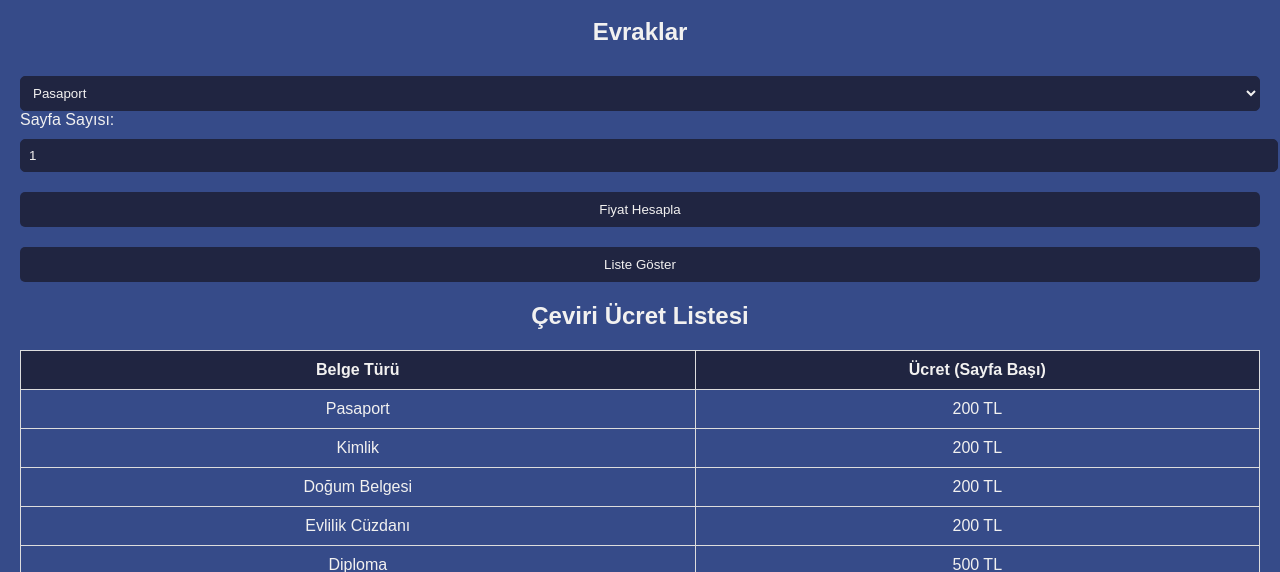
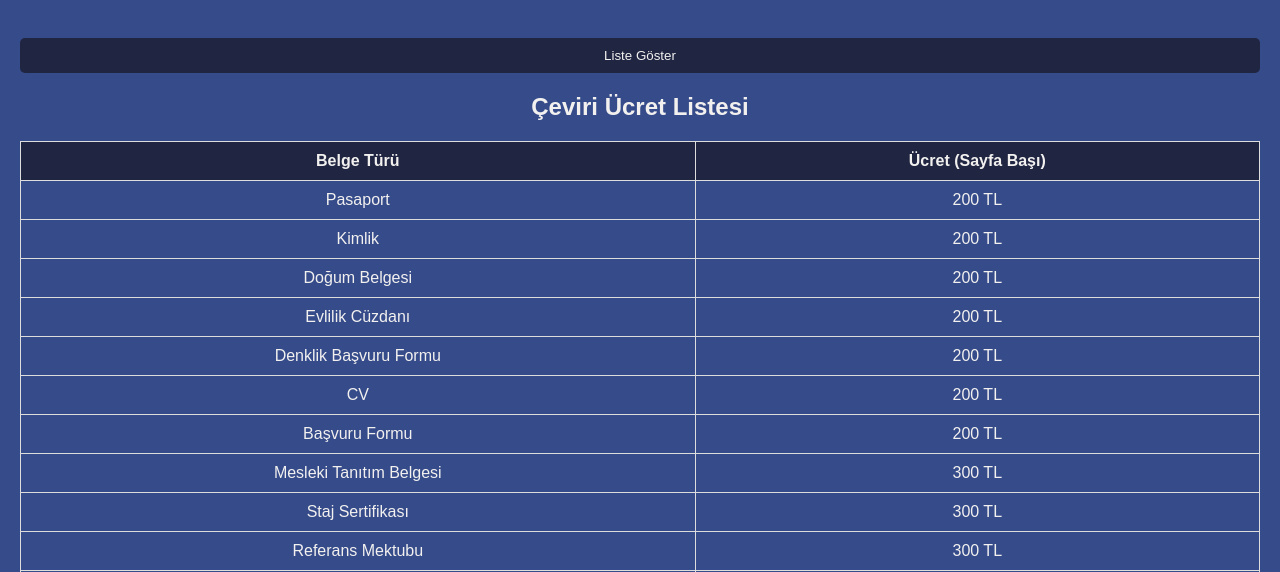
Before and after one commit to onurqlp/TERC-ME, a plain HTML site: page index.html in a window 1280 px wide. Both pictures are taken after a click on the button "Liste Göster". Shown: the part 228-800 px from the top of the page. Drawn offline with Linux system fonts and the light colour scheme.

Commit message:
Update index.html

```diff
--- a/index.html
+++ b/index.html
@@ -28,39 +28,8 @@
   <h1>Yeminli Çeviri Ücretleri</h1>
 </header>
 
-<h2>Evraklar</h2>
-<select id="document">
-  <option value="Pasaport">Pasaport</option>
-  <option value="Kimlik">Kimlik</option>
-  <option value="Doğum Belgesi">Doğum Belgesi</option>
-  <option value="Evlilik Cüzdanı">Evlilik Cüzdanı</option>
-  <option value="Diploma">Diploma</option>
-  <option value="Transkript">Transkript</option>
-  <option value="Çalışma Belgesi">Çalışma Belgesi</option>
-  <option value="Mesleki Tanıtım Belgesi">Mesleki Tanıtım Belgesi</option>
-  <option value="Staj Sertifikası">Staj Sertifikası</option>
-  <option value="Referans Mektubu">Referans Mektubu</option>
-  <option value="Şirket Tüzüğü">Şirket Tüzüğü</option>
-  <option value="Patent Dokümanı">Patent Dokümanı</option>
-  <option value="Kullanım Kılavuzu">Kullanım Kılavuzu</option>
-  <option value="Teknik Rapor">Teknik Rapor</option>
-  <option value="Tıbbi Rapor">Tıbbi Rapor</option>
-  <option value="Reçete">Reçete</option>
-  <option value="Tıbbi Makale">Tıbbi Makale</option>
-  <option value="Akademik Makale">Akademik Makale</option>
-  <option value="Araştırma Projesi">Araştırma Projesi</option>
-  <option value="Denklik Başvuru Formu">Denklik Başvuru Formu</option>
-  <option value="Çalışma ve Oturma İzni">Çalışma ve Oturma İzni</option>
-  <option value="Mahkeme Kararı">Mahkeme Kararı</option>
-</select>
-
-<label for="pages">Sayfa Sayısı:</label>
-<input type="number" id="pages" min="1" value="1">
-
-<button onclick="calculatePrice()">Fiyat Hesapla</button>
 <button onclick="showList()">Liste Göster</button>
 
-<div id="result"></div>
 <div id="price-list" style="margin-top: 20px; display: none;">
   <h2>Çeviri Ücret Listesi</h2>
   <table>
@@ -70,31 +39,11 @@
         <th>Ücret (Sayfa Başı)</th>
       </tr>
     </thead>
-    <tbody>
-      <tr><td>Pasaport</td><td>200 TL</td></tr>
-      <tr><td>Kimlik</td><td>200 TL</td></tr>
-      <tr><td>Doğum Belgesi</td><td>200 TL</td></tr>
-      <tr><td>Evlilik Cüzdanı</td><td>200 TL</td></tr>
-      <tr><td>Diploma</td><td>500 TL</td></tr>
-      <tr><td>Transkript</td><td>500 TL</td></tr>
-      <tr><td>Çalışma Belgesi</td><td>500 TL</td></tr>
-      <tr><td>Mesleki Tanıtım Belgesi</td><td>300 TL</td></tr>
-      <tr><td>Staj Sertifikası</td><td>300 TL</td></tr>
-      <tr><td>Referans Mektubu</td><td>300 TL</td></tr>
-      <tr><td>Şirket Tüzüğü</td><td>500 TL</td></tr>
-      <tr><td>Patent Dokümanı</td><td>300 TL</td></tr>
-      <tr><td>Kullanım Kılavuzu</td><td>300 TL</td></tr>
-      <tr><td>Teknik Rapor</td><td>300 TL</td></tr>
-      <tr><td>Tıbbi Rapor</td><td>500 TL</td></tr>
-      <tr><td>Reçete</td><td>500 TL</td></tr>
-      <tr><td>Tıbbi Makale</td><td>500 TL</td></tr>
-      <tr><td>Akademik Makale</td><td>300 TL</td></tr>
-      <tr><td>Araştırma Projesi</td><td>300 TL</td></tr>
-      <tr><td>Denklik Başvuru Formu</td><td>200 TL</td></tr>
-      <tr><td>Çalışma ve Oturma İzni</td><td>500 TL</td></tr>
-      <tr><td>Mahkeme Kararı</td><td>300 TL</td></tr>
+    <tbody id="sorted-list">
+      <!-- Liste JavaScript ile sıralanacak -->
     </tbody>
   </table>
+  <p style="margin-top: 20px; font-size: 16px;">10 belge veya daha fazlasında %10 indirim, 20 belge veya daha fazlasında %20 indirim uygulanır.</p>
 </div>
 
 <footer>
@@ -103,58 +52,44 @@
 </footer>
 
 <script>
-function calculatePrice() {
-  const prices = {
-    "Pasaport": 200,
-    "Kimlik": 200,
-    "Doğum Belgesi": 200,
-    "Evlilik Cüzdanı": 200,
-    "Diploma": 500,
-    "Transkript": 500,
-    "Çalışma Belgesi": 500,
-    "Mesleki Tanıtım Belgesi": 300,
-    "Staj Sertifikası": 300,
-    "Referans Mektubu": 300,
-    "Şirket Tüzüğü": 500,
-    "Patent Dokümanı": 300,
-    "Kullanım Kılavuzu": 300,
-    "Teknik Rapor": 300,
-    "Tıbbi Rapor": 500,
-    "Reçete": 500,
-    "Tıbbi Makale": 500,
-    "Akademik Makale": 300,
-    "Araştırma Projesi": 300,
-    "Denklik Başvuru Formu": 200,
-    "Çalışma ve Oturma İzni": 500,
-    "Mahkeme Kararı": 300
-  };
+function showList() {
+  const prices = [
+    { name: "Pasaport", price: 200 },
+    { name: "Kimlik", price: 200 },
+    { name: "Doğum Belgesi", price: 200 },
+    { name: "Evlilik Cüzdanı", price: 200 },
+    { name: "Diploma", price: 500 },
+    { name: "Transkript", price: 500 },
+    { name: "Çalışma Belgesi", price: 500 },
+    { name: "Mesleki Tanıtım Belgesi", price: 300 },
+    { name: "Staj Sertifikası", price: 300 },
+    { name: "Referans Mektubu", price: 300 },
+    { name: "Şirket Tüzüğü", price: 500 },
+    { name: "Patent Dokümanı", price: 300 },
+    { name: "Kullanım Kılavuzu", price: 300 },
+    { name: "Teknik Rapor", price: 300 },
+    { name: "Tıbbi Rapor", price: 500 },
+    { name: "Reçete", price: 500 },
+    { name: "Tıbbi Makale", price: 500 },
+    { name: "Akademik Makale", price: 300 },
+    { name: "Araştırma Projesi", price: 300 },
+    { name: "Denklik Başvuru Formu", price: 200 },
+    { name: "Çalışma ve Oturma İzni", price: 500 },
+    { name: "Mahkeme Kararı", price: 300 },
+    { name: "CV", price: 200 },
+    { name: "Motivasyon Mektubu", price: 300 },
+    { name: "Başvuru Formu", price: 200 }
+  ];
 
-  const document = document.getElementById('document').value;
-  const pageCount = parseInt(document.getElementById('pages').value);
-  let pricePerPage = prices[document];
+  prices.sort((a, b) => a.price - b.price);
 
-  let totalPrice = pricePerPage * pageCount;
-  let discount = 0;
+  const sortedList = document.getElementById('sorted-list');
+  sortedList.innerHTML = prices
+    .map(item => `<tr><td>${item.name}</td><td>${item.price} TL</td></tr>`)
+    .join('');
 
-  if (pageCount >= 20) {
-    discount = 0.2 * totalPrice;
-  } else if (pageCount >= 10) {
-    discount = 0.1 * totalPrice;
-  }
-
-  totalPrice -= discount;
-
-  document.getElementById('result').innerHTML = `
-    <p><strong>Seçilen Belge:</strong> ${document}</p>
-    <p><strong>Sayfa Sayısı:</strong> ${pageCount}</p>
-    <p><strong>Toplam İndirim:</strong> ${discount.toFixed(2)} TL</p>
-    <p><strong>Toplam Fiyat:</strong> ${totalPrice.toFixed(2)} TL</p>
-  `;
-}
-
-function showList() {
   const priceList = document.getElementById('price-list');
-  priceList.style.display = priceList.style.display === 'none' ? 'block' : 'none';
+  priceList.style.display = 'block';
 }
 </script>
 
```
